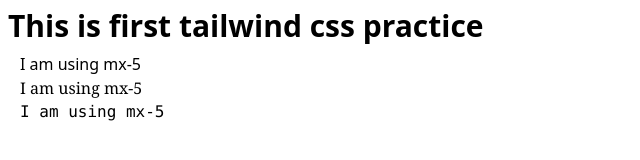
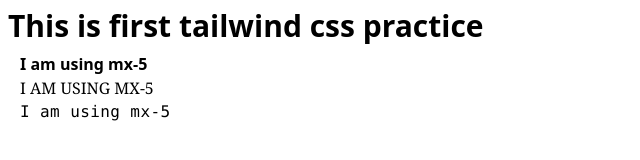
Before and after one commit to naimulhasannabil/Tailwind-CSS, a website built with Vite: page 00_Tailwind_Fronts and Sizing/index.html in a window 1280 px wide. Shown: the whole page, without its empty margins (0-640 px from the left). Built offline with nearby package versions, Linux system fonts and the light colour scheme.

Commit message:
Update Tailwind CSS Code

```diff
--- a/00_Tailwind_Fronts and Sizing/index.html
+++ b/00_Tailwind_Fronts and Sizing/index.html
@@ -9,8 +9,8 @@
 </head>
 <body>
     <h1 class="font-bold mx-2 my-2 text-3xl">This is first tailwind css practice</h1>
-    <div class="mx-5 font-sans">I am using mx-5</div>
-    <div class="mx-5 font-serif">I am using mx-5</div>
-    <div class="mx-5 font-mono">I am using mx-5</div>
+    <div class="mx-5 font-sans font-extrabold">I am using mx-5</div>
+    <div class="mx-5 font-serif uppercase">I am using mx-5</div>
+    <div class="mx-5 font-mono tracking-wide">I am using mx-5</div>
 </body>
 </html>
```
